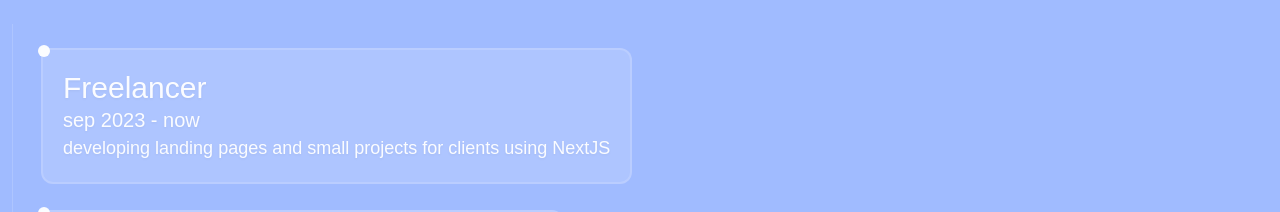
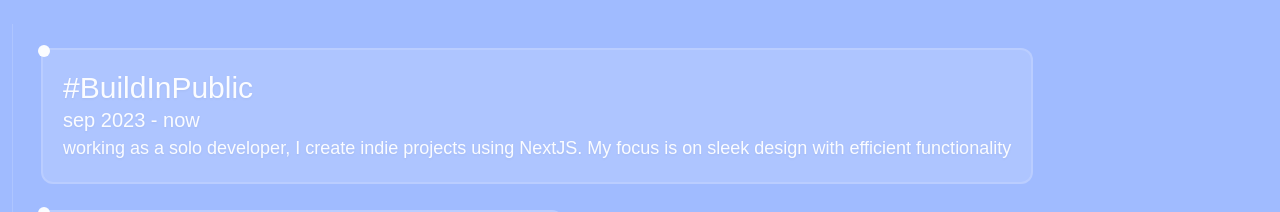
Before and after one commit to NightWanderer2004/Eduard-Povierin, a Next.js app: page /works in a window 1280 px wide. Shown: the part 261-473 px from the top of the page. Built offline with nearby package versions, Linux system fonts and the light colour scheme; a web font is replaced by a local one.

Commit message:
Update data

```diff
--- a/src/data.js
+++ b/src/data.js
@@ -46,7 +46,7 @@ module.exports = {
    ],
    myFavs: ['Japan', 'philosophy', 'psychology', 'anime', 'MBTI', 'design'],
    myEnv: {
-      computer: 'Macbook Air M1 13"',
+      computer: 'Macbook Air M1',
       monitor: 'Xiaomi Monitor 1C 23.8"',
       keyboard: 'Anne Pro 2 (brown switches)',
       mouse: 'HP 280 Silent',
@@ -61,9 +61,9 @@ module.exports = {
          desc: 'developing frontend and backend for own freelance platform',
       },
       {
-         title: 'Freelancer',
+         title: '#BuildInPublic',
          date: 'sep 2023 - now',
-         desc: 'developing landing pages and small projects for clients using NextJS',
+         desc: 'working as a solo developer, I create indie projects using NextJS. My focus is on sleek design with efficient functionality',
       },
    ],
 }
```
